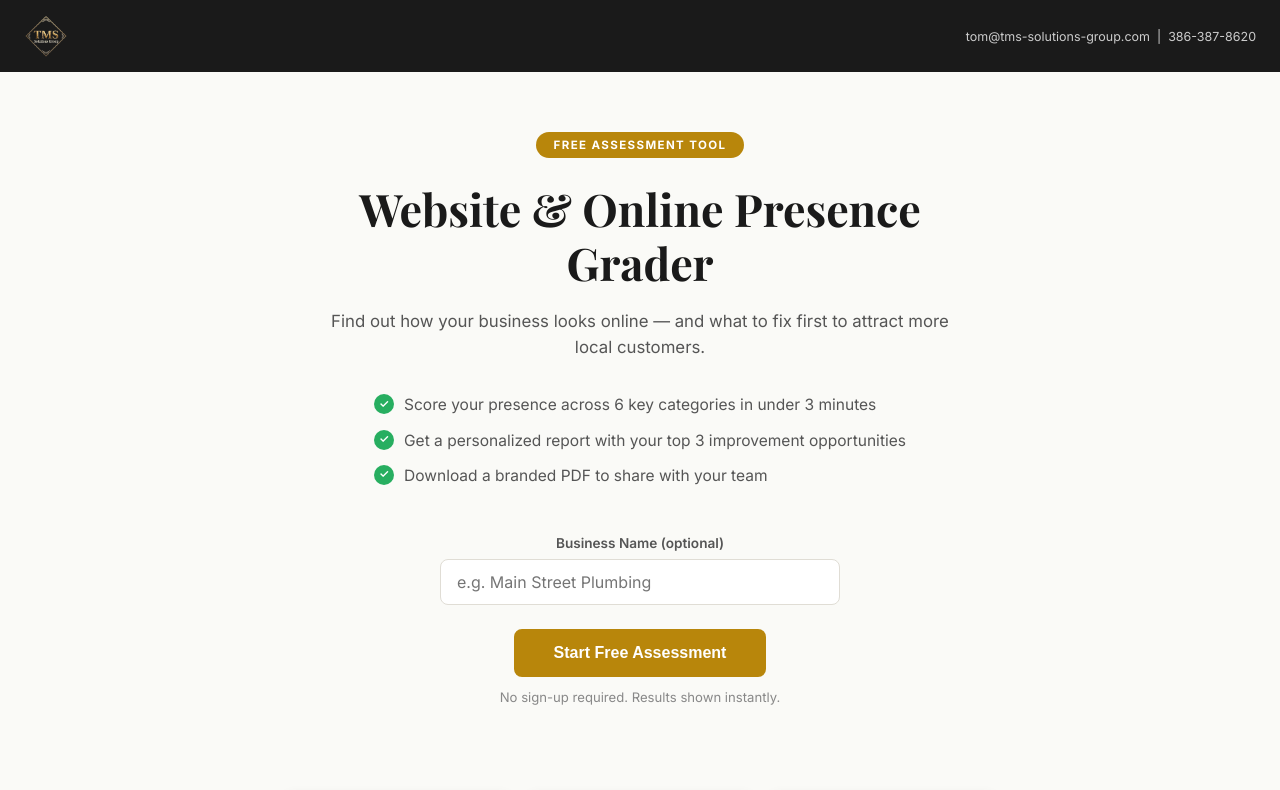
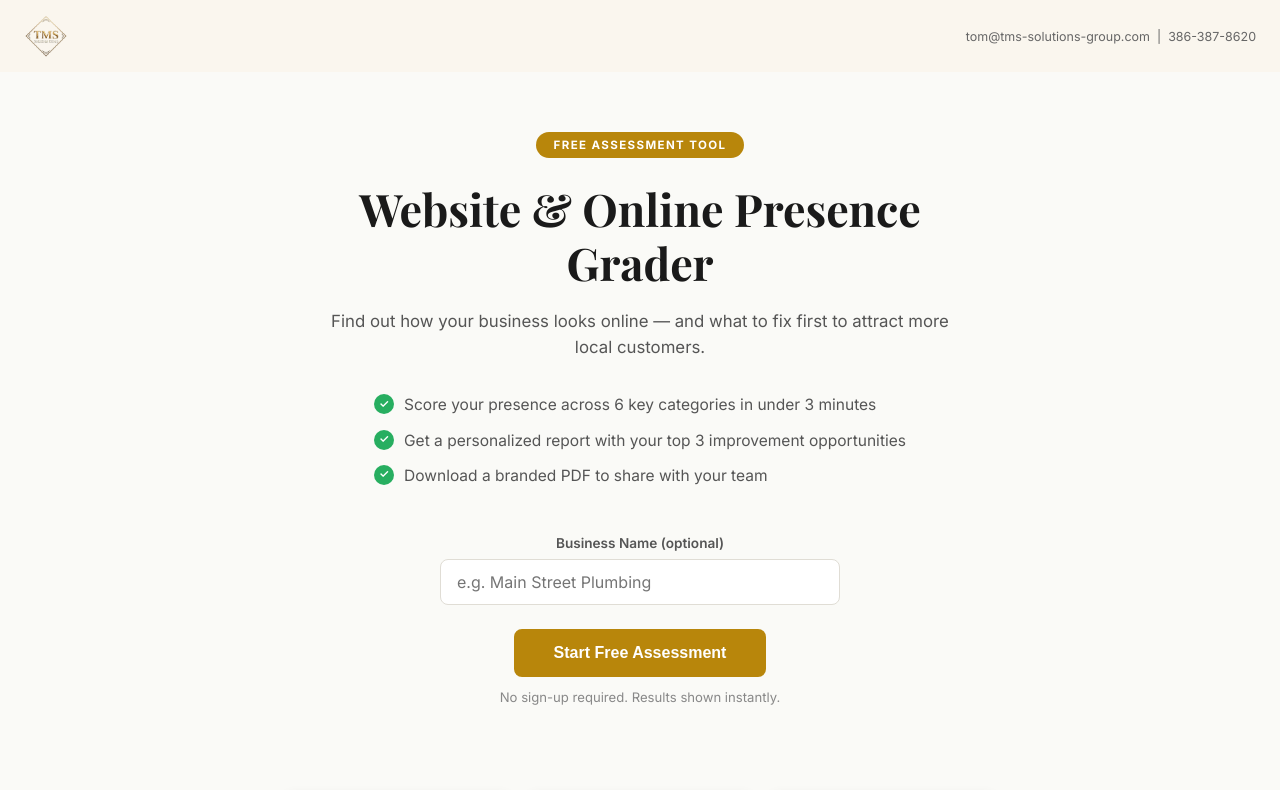
Before and after one commit to Tsparling1/tms-online-presence-grader, a website: page public/index.html in a window 1280 px wide. Shown: the top 790 px of the page. Drawn offline with nearby package versions, Linux system fonts and the light colour scheme.

Commit message:
Change header background to cream, contact color to #666

```diff
--- a/public/index.html
+++ b/public/index.html
@@ -28,14 +28,14 @@
 
     /* ===== HEADER ===== */
     .site-header {
-      background: var(--dark);
+      background: #FAF6EE;
       padding: 14px 24px;
       display: flex;
       align-items: center;
       justify-content: space-between;
     }
-    .site-header .brand { color: #fff; font-family: 'Playfair Display', serif; font-size: 1.1rem; font-weight: 700; }
-    .site-header .contact { color: #ccc; font-size: 0.78rem; }
+    .site-header .brand { color: #1a1a1a; font-family: 'Playfair Display', serif; font-size: 1.1rem; font-weight: 700; }
+    .site-header .contact { color: #666; font-size: 0.78rem; }
     .brand-logo { height: 44px; width: auto; display: block; object-fit: contain; }
 
     /* ===== LANDING ===== */
```
